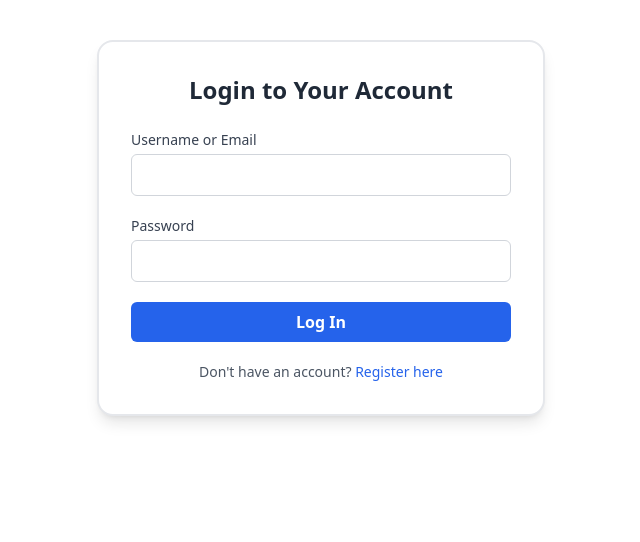
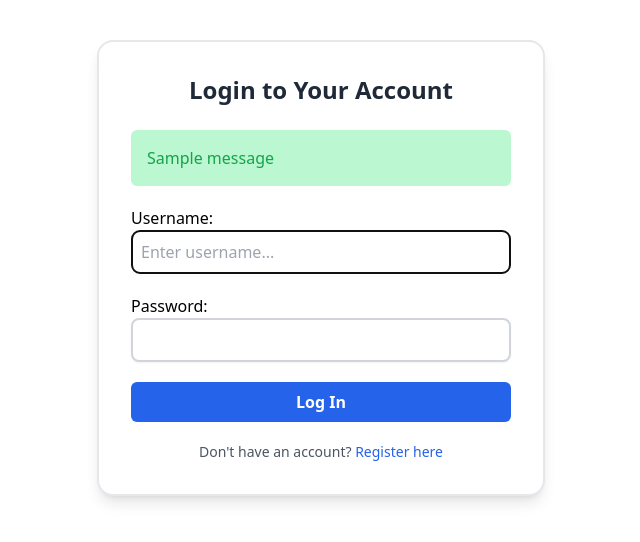
Before and after one commit to nazmulh24/Task-management-system, a Django app: page /users/sign-in/ in a window 1280 px wide. Shown: the top 542 px of the page, without its empty margins (319-959 px from the left). Run offline with Django 5.2, Linux system fonts and the light colour scheme; tables that the repository leaves empty hold one stand-in row (values such as "Sample post"); one stand-in notice (Sample message) is shown.

Commit message:
11.6 Login with AuthenticationForm

```diff
--- a/static/css/output.css
+++ b/static/css/output.css
@@ -995,6 +986,11 @@ video {
 .bg-green-100 {
   --tw-bg-opacity: 1;
   background-color: rgb(220 252 231 / var(--tw-bg-opacity, 1));
+}
+
+.bg-green-200 {
+  --tw-bg-opacity: 1;
+  background-color: rgb(187 247 208 / var(--tw-bg-opacity, 1));
 }
 
 .bg-green-400 {
@@ -1227,6 +1204,16 @@ video {
   color: rgb(75 85 99 / var(--tw-text-opacity, 1));
 }
 
+.text-gray-700 {
+  --tw-text-opacity: 1;
+  color: rgb(55 65 81 / var(--tw-text-opacity, 1));
+}
+
+.text-gray-800 {
+  --tw-text-opacity: 1;
+  color: rgb(31 41 55 / var(--tw-text-opacity, 1));
+}
+
 .text-green-600 {
   --tw-text-opacity: 1;
   color: rgb(22 163 74 / var(--tw-text-opacity, 1));
@@ -1257,25 +1244,15 @@ video {
   color: rgb(202 138 4 / var(--tw-text-opacity, 1));
 }
 
-.text-gray-700 {
-  --tw-text-opacity: 1;
-  color: rgb(55 65 81 / var(--tw-text-opacity, 1));
-}
-
-.text-gray-800 {
-  --tw-text-opacity: 1;
-  color: rgb(31 41 55 / var(--tw-text-opacity, 1));
+.shadow-lg {
+  --tw-shadow: 0 10px 15px -3px rgb(0 0 0 / 0.1), 0 4px 6px -4px rgb(0 0 0 / 0.1);
+  --tw-shadow-colored: 0 10px 15px -3px var(--tw-shadow-color), 0 4px 6px -4px var(--tw-shadow-color);
+  box-shadow: var(--tw-ring-offset-shadow, 0 0 #0000), var(--tw-ring-shadow, 0 0 #0000), var(--tw-shadow);
 }
 
 .shadow-sm {
   --tw-shadow: 0 1px 2px 0 rgb(0 0 0 / 0.05);
   --tw-shadow-colored: 0 1px 2px 0 var(--tw-shadow-color);
-  box-shadow: var(--tw-ring-offset-shadow, 0 0 #0000), var(--tw-ring-shadow, 0 0 #0000), var(--tw-shadow);
-}
-
-.shadow-lg {
-  --tw-shadow: 0 10px 15px -3px rgb(0 0 0 / 0.1), 0 4px 6px -4px rgb(0 0 0 / 0.1);
-  --tw-shadow-colored: 0 10px 15px -3px var(--tw-shadow-color), 0 4px 6px -4px var(--tw-shadow-color);
   box-shadow: var(--tw-ring-offset-shadow, 0 0 #0000), var(--tw-ring-shadow, 0 0 #0000), var(--tw-shadow);
 }
 
--- a/users/forms.py
+++ b/users/forms.py
@@ -1,6 +1,6 @@
 from django import forms
 import re
-from django.contrib.auth.forms import UserCreationForm
+from django.contrib.auth.forms import UserCreationForm, AuthenticationForm
 from django.contrib.auth.models import User
 from tasks.forms import StyleFormMixin
 
@@ -73,3 +73,6 @@ class CustomRegisterForm(StyleFormMixin, forms.ModelForm):
 
 
 #
+class LoginForm(StyleFormMixin, AuthenticationForm):
+    def __init__(self, *args, **kwargs):
+        super().__init__(*args, **kwargs)
--- a/users/templates/registration/login.html
+++ b/users/templates/registration/login.html
@@ -12,20 +12,16 @@
     <div class="bg-white border-2 rounded-2xl shadow-lg p-8 w-full max-w-md mx-auto mt-10">
         <h2 class="text-2xl font-bold text-center text-gray-800 mb-6">Login to Your Account</h2>
 
+        {% if messages %}
+          {% for msg in messages %}
+            <div class="bg-green-200 text-green-600 p-4 rounded-md mb-4">{{ msg }}</div>
+          {% endfor %}
+        {% endif %}
+
         <form action="{% url 'sign-in' %}" method="POST" class="space-y-5">
           {% csrf_token %}
 
-          <div>
-            <label for="username" class="block text-sm font-medium text-gray-700 mb-1">Username or Email</label>
-            <input type="text" id="username" name="username" required
-              class="w-full px-4 py-2 border border-gray-300 rounded-md focus:outline-none focus:ring-2 focus:ring-blue-400" />
-          </div>
-
-          <div>
-            <label for="password" class="block text-sm font-medium text-gray-700 mb-1">Password</label>
-            <input type="password" id="password" name="password" required
-              class="w-full px-4 py-2 border border-gray-300 rounded-md focus:outline-none focus:ring-2 focus:ring-blue-400" />
-          </div>
+          {{form.as_p}}
 
           <button type="submit"
             class="w-full bg-blue-600 hover:bg-blue-700 text-white font-semibold py-2 rounded-md transition duration-200">
--- a/users/views.py
+++ b/users/views.py
@@ -1,8 +1,8 @@
 from django.shortcuts import render, redirect
-from django.contrib.auth.forms import UserCreationForm
+from django.contrib.auth.forms import UserCreationForm, AuthenticationForm
 from django.contrib.auth.models import User
 from django.contrib.auth import authenticate, login, logout
-from users.forms import RegisterForm, CustomRegisterForm
+from users.forms import RegisterForm, CustomRegisterForm, LoginForm
 from django.contrib import messages
 
 
@@ -28,18 +28,20 @@ def sign_up(request):
 
 
 def sign_in(request):
+    form = LoginForm()
+
     if request.method == "POST":
-        # print(request.POST)
+        form = LoginForm(data=request.POST)
 
-        username = request.POST.get("username")
-        password = request.POST.get("password")
-        user = authenticate(request, username=username, password=password)
-
-        if user is not None:
+        if form.is_valid():
+            user = form.get_user()
             login(request, user)
             return redirect("Home")
 
-    return render(request, "registration/login.html")
+    context = {
+        "form": form,
+    }
+    return render(request, "registration/login.html", context)
 
 
 def log_out(request):
```
Also changed, not shown: other parts of static/css/output.css (+33 -61 lines).
